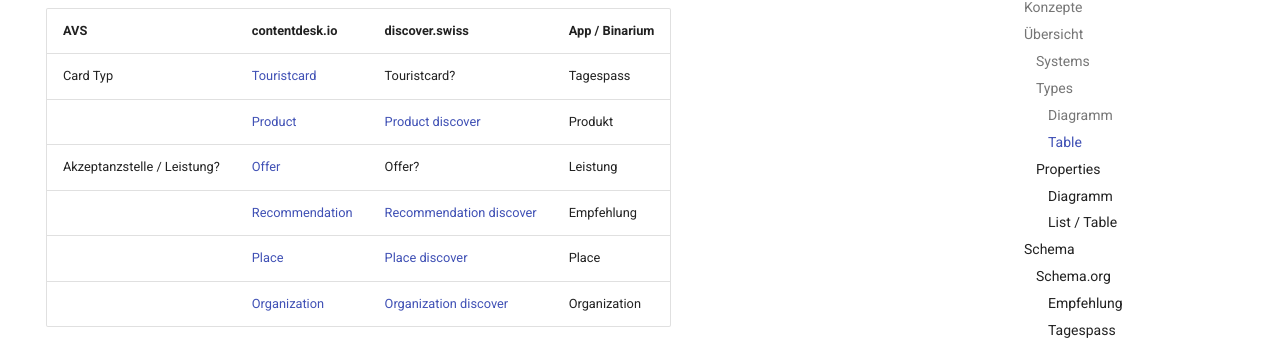
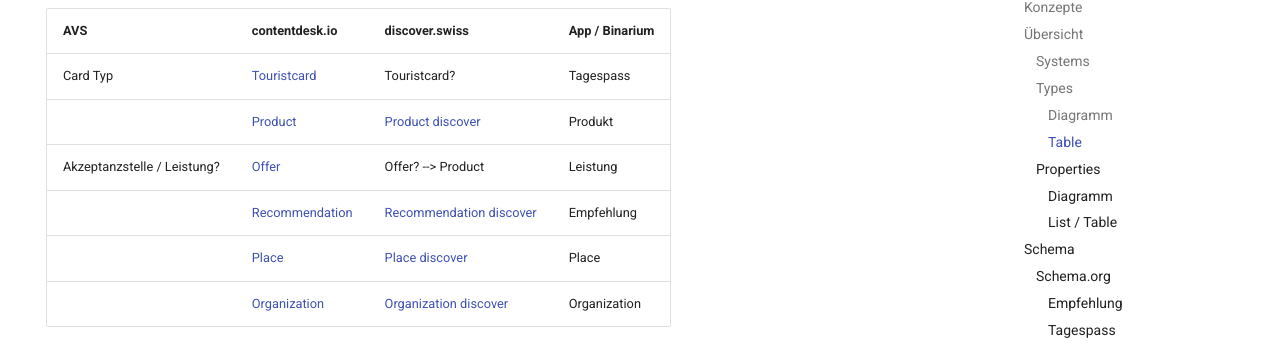
Before and after one commit to tsolenthaler/docs.contentdesk.io, an MkDocs documentation site: the page built from docs/projects/glarnerlandApp.md, in a window 1280 px wide and 900 px high, scrolled down 873 px. Shown: the part 101-450 px from the top of the window. Built offline with MkDocs 1.6.1 and Material for MkDocs 9.7.7, drawn with Linux system fonts in a browser that asks for light colours.

```diff
--- a/docs/projects/glarnerlandApp.md
+++ b/docs/projects/glarnerlandApp.md
@@ -71,7 +71,7 @@
 | -----------                   | -------------         | -------------                 | -------------             |
 | Card Typ                      | [Touristcard]         | Touristcard?                  | Tagespass                 |
 |                               | [Product]             | [Product discover]            | Produkt                   |
-| Akzeptanzstelle / Leistung?   | [Offer]               | Offer?                        | Leistung                  |
+| Akzeptanzstelle / Leistung?   | [Offer]               | Offer? --> Product            | Leistung                  |
 |                               | [Recommendation]      | [Recommendation discover]     | Empfehlung                |
 |                               | [Place]               | [Place discover]              | Place                     |
 |                               | [Organization]        | [Organization discover]       | Organization              |
```
